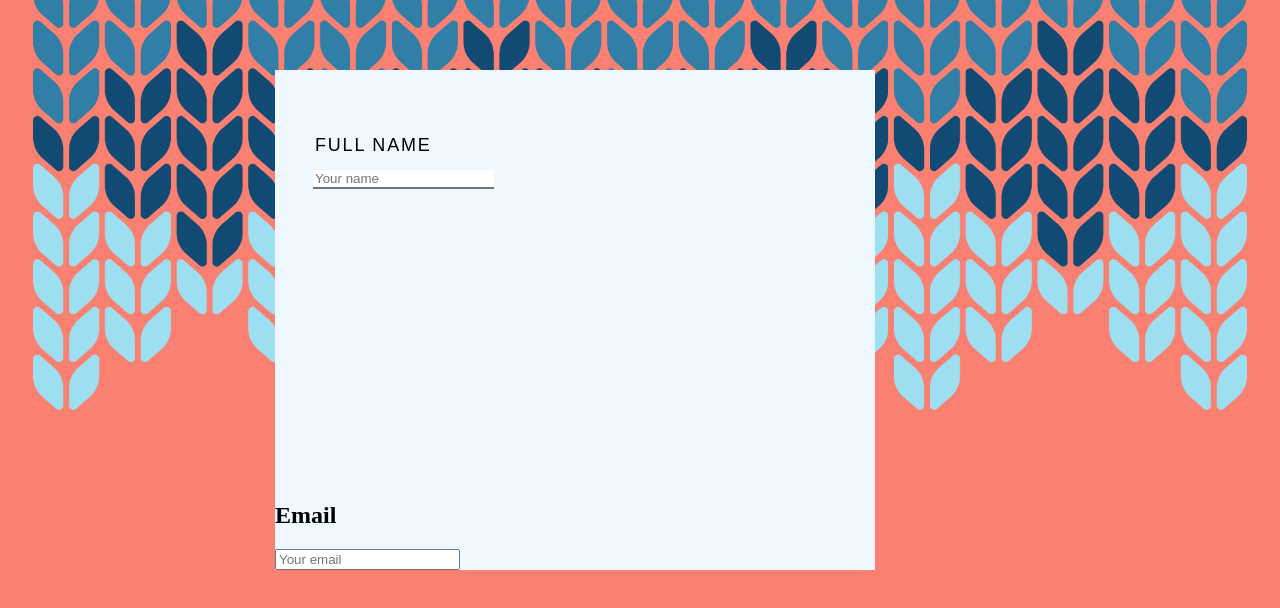
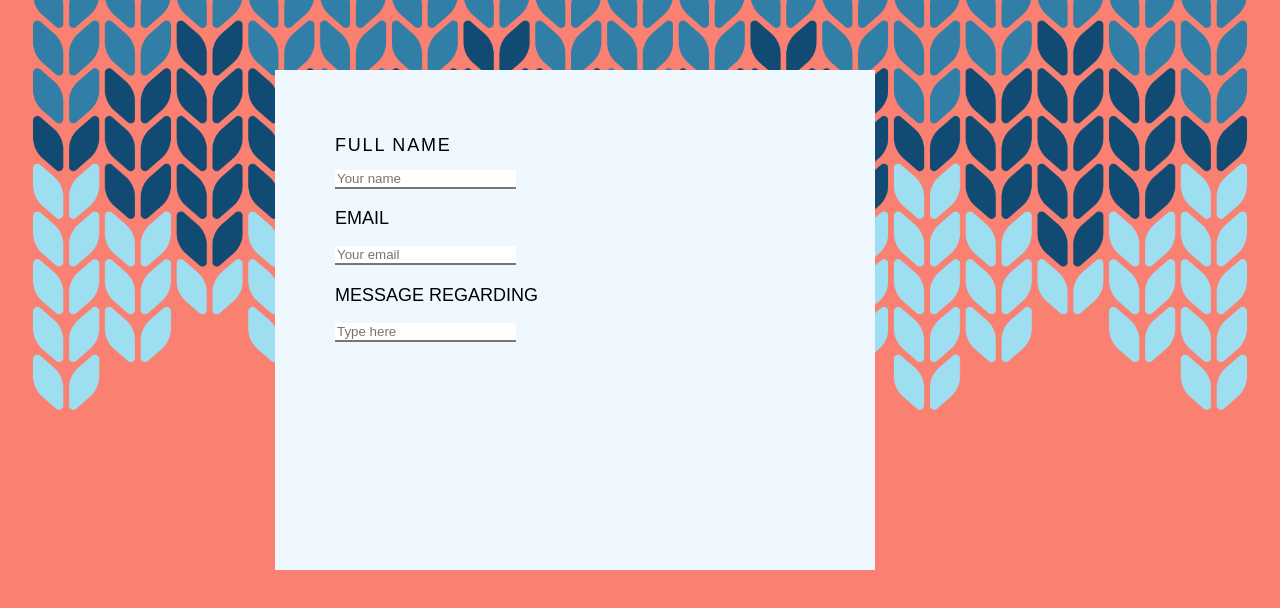
Before and after one commit to Kamilean1/Form-project, a plain HTML site: page index.html in a window 1280 px wide. Drawn offline with Linux system fonts and the light colour scheme.

Commit message:
message box created

```diff
--- a/Styles/index.css
+++ b/Styles/index.css
@@ -27,11 +27,10 @@ body {
     line-height: 21px;
     /* identical to box height */
     letter-spacing: 0.1em;
-    text-transform: uppercase;
     display: flex;
     position: absolute;
     top: 50px;
-    left: 40px;
+    margin-left: 60px;
 }
 
 .Name-box {
@@ -39,9 +38,56 @@ body {
     display: flex;
     position: absolute;
     top: 100px;
-    left: 38px;
+    margin-left: 60px;
     border-bottom: 2px, solid, black;
     border-top: 0px;
     border-left: 0px;
     border-right: 0px;
 }
+
+.Email-title {
+    font-family: 'Oswald', sans-serif;
+    font-style: normal;
+    font-weight: 400;
+    font-size: 18px;
+    line-height: 21px;
+    position: absolute;
+    top: 123px;
+    margin-left: 60px;
+
+}
+
+.Email-box {
+    font-family: 'Oswald', sans-serif;
+    display: flex;
+    position: absolute;
+    top: 176px;
+    margin-left: 60px;
+    border-bottom: 2px, solid, black;
+    border-top: 0px;
+    border-left: 0px;
+    border-right: 0px;
+}
+
+.Message-box-title {
+    font-family: 'Oswald', sans-serif;
+    font-style: normal;
+    font-weight: 400;
+    font-size: 18px;
+    line-height: 21px;
+    position: absolute;
+    top: 200px;
+    margin-left: 60px;
+}
+
+.Message-box {
+    font-family: 'Oswald', sans-serif;
+    display: flex;
+    position: absolute;
+    top: 253px;
+    margin-left: 60px;
+    border-bottom: 2px, solid, black;
+    border-top: 0px;
+    border-left: 0px;
+    border-right: 0px;
+}
--- a/index.html
+++ b/index.html
@@ -21,9 +21,14 @@
                 <div>
                     <input class="Name-box" type="text" placeholder="Your name">
                 </div>
-                <div class="Email">
-                    <h2 class="Email-title">Email</h2>
-                    <input type="email" name="Email" id="Email" placeholder="Your email">
+                <div>
+                    <h2 class="Email-title">EMAIL</h2>
+                    <input class="Email-box" type="email" name="Email" id="Email" placeholder="Your email">
+                </div>
+
+                <div>
+                    <h2 class="Message-box-title">MESSAGE REGARDING</h2>
+                    <input class="Message-box" type="text" placeholder="Type here">
                 </div>
 
             </form>
```
